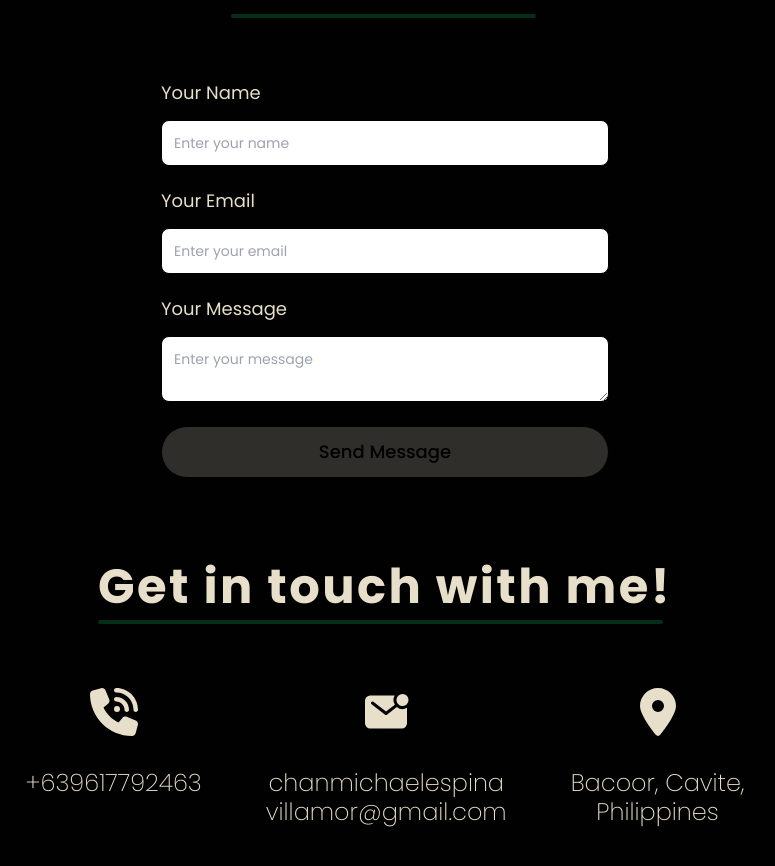
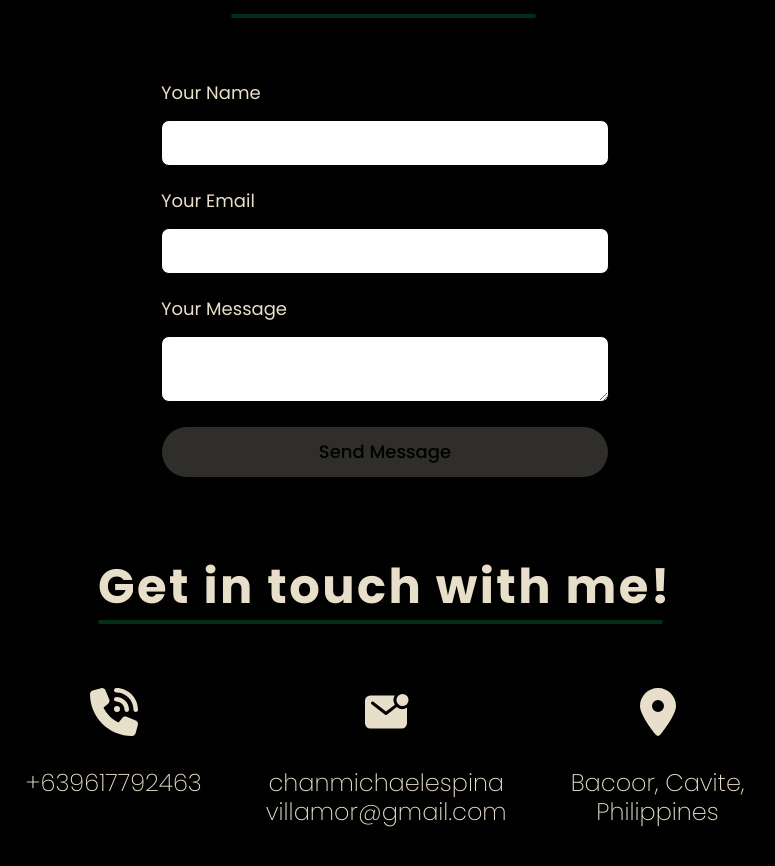
Before and after one commit to ChanVillamor/Chan-Portfolio, a React (Vite) app: page / in a window 1280 px wide. Shown: the part 3648-4514 px from the top of the page, without its empty margins (255-1030 px from the left). Built offline with nearby package versions, Linux system fonts and the light colour scheme.

Commit message:
modal formsent

```diff
--- a/src/sections/About.jsx
+++ b/src/sections/About.jsx
@@ -16,7 +16,7 @@ const About = () => {
   >
 
     {/* About Me Section */}
-    <div className="flex flex-col gap- lg:flex-row lg:gap-20 items-start">
+    <div className="flex flex-col gap-8 lg:flex-row lg:gap-20 items-start">
 
       {/* About Me Info */}
       <div className="flex flex-col items-start">
--- a/src/sections/Contact.jsx
+++ b/src/sections/Contact.jsx
@@ -10,23 +10,24 @@ const Contact = () => {
   const [formSubmitted, setFormSubmitted] = useState(false);
 
   const handleSubmit = async (e) => {
-    e.preventDefault(); // Prevent the form from refreshing the page
-    const formData = new FormData(e.target); // Collect form data
+    e.preventDefault();
+    const formData = new FormData(e.target);
 
-    // Send the form data to Netlify or other backend
     const response = await fetch("/", {
       method: "POST",
       body: formData,
     });
 
-    // Handle response from backend
     if (response.ok) {
-      setFormSubmitted(true); // Show success message
+      setFormSubmitted(true);
     } else {
       alert("There was an issue submitting your form. Please try again.");
     }
   };
 
+  const handleCloseModal = () => {
+    setFormSubmitted(false); // Close modal
+  };
 
   return (
 
@@ -41,20 +42,24 @@ const Contact = () => {
       >
 
 
-        {/* Contact Form */}
-        <div className="flex flex-col gap-8 md:gap-16 lg:gap-16 items-center mt-6">
+         {/* Contact Form */}
+         <div className="flex flex-col gap-8 md:gap-16 lg:gap-16 items-center mt-6">
           <div>
             <h1 className="text-2xl md:text-4xl lg:text-4xl font-bold tracking-wider">Contact Me</h1>
             <span className="block bg-green-950 rounded w-[160px] h-[4px] md:w-[305px] lg:w-[305px] mt-1"></span>
           </div>
 
           {formSubmitted ? (
-            <div className="text-center">
-              <h2 className="text-xl font-semibold">Message Sent Successfully!</h2>
-              <p>Thank you for reaching out. I will get back to you soon.</p>
-              <a href="/">
-                <Button label="Back" />
-              </a>
+            // Modal Component
+            <div className="fixed inset-0 bg-black bg-opacity-50 flex items-center justify-center">
+              <div className="bg-white p-8 rounded-lg shadow-lg text-center max-w-sm mx-auto">
+                <h2 className="text-xl font-semibold">Message Sent Successfully!</h2>
+                <p className="mt-2">Thank you for reaching out. I will get back to you soon.</p>
+                <button onClick={handleCloseModal} className="flex items-center mt-4 text-green-600 hover:text-green-800">
+                  <FaArrowLeft className="mr-2" /> {/* Arrow Icon */}
+                  Back
+                </button>
+              </div>
             </div>
           ) : (
             <form
@@ -66,47 +71,26 @@ const Contact = () => {
             >
               <input type="hidden" name="form-name" value="contact" />
 
+              {/* Form Fields */}
               <div className="flex flex-col gap-4">
                 <label htmlFor="name" className="text-lg font-normal">Your Name</label>
-                <input
-                  type="text"
-                  id="name"
-                  name="name"
-                  placeholder="Enter your name"
-                  required
-                  className="p-3 border rounded-lg text-primary text-sm"
-                />
+                <input type="text" id="name" name="name" required className="p-3 border rounded-lg text-primary text-sm" />
               </div>
 
               <div className="flex flex-col gap-4">
                 <label htmlFor="email" className="text-lg font-normal">Your Email</label>
-                <input
-                  type="email"
-                  id="email"
-                  name="email"
-                  placeholder="Enter your email"
-                  required
-                  className="p-3 border rounded-lg text-primary text-sm"
-                />
+                <input type="email" id="email" name="email" required className="p-3 border rounded-lg text-primary text-sm" />
               </div>
 
               <div className="flex flex-col gap-4">
                 <label htmlFor="message" className="text-lg font-normal">Your Message</label>
-                <textarea
-                  id="message"
-                  name="message"
-                  placeholder="Enter your message"
-                  required
-                  className="p-3 border rounded-lg text-primary text-sm"
-                />
+                <textarea id="message" name="message" required className="p-3 border rounded-lg text-primary text-sm" />
               </div>
 
               <Button type="submit" label="Send Message" fullWidth />
             </form>
           )}
         </div>
-
-
 
         {/* personal info contact */}
         <div className="flex flex-col gap-8 md:gap-16 lg:gap-16 items-center">
--- a/src/sections/Resume.jsx
+++ b/src/sections/Resume.jsx
@@ -76,8 +76,8 @@ const Resume = () => {
 
           {/* Design Tools Section */}
           <div className="w-full max-w-lg mx-auto">
-            <h1 className="text-2xl md:text-4 xl lg:text-4xl font-bold tracking-wider">DESIGN TOOLS</h1>
-            <span className="block bg-green-950 rounded w-[185px] h-[4px] md:w-[370px] lg:w-[370px] mt-1"></span>
+            <h1 className="text-2xl md:text-4xl lg:text-4xl font-bold tracking-wider">DESIGN TOOLS</h1>
+            <span className="block bg-green-950 rounded w-[185px] h-[4px] md:w-[190px] lg:w-[370px] mt-1"></span>
             <p className="text-gray text-base font-extralight tracking-wider mt-1">Still on my journey, continuously learning and growing.</p>
             <ul className="flex flex-wrap gap-8 md:gap-14 lg:gap-14 mt-8">
               {tools.map((item, index) => (
```
